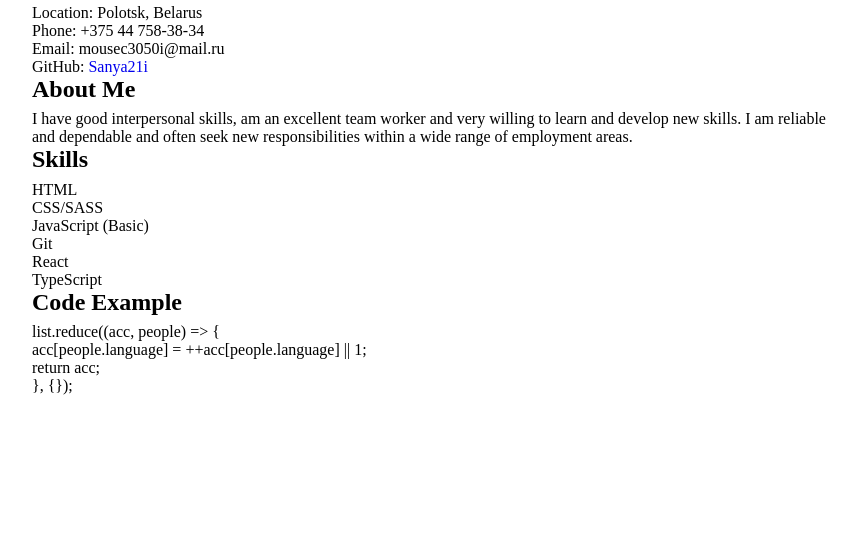
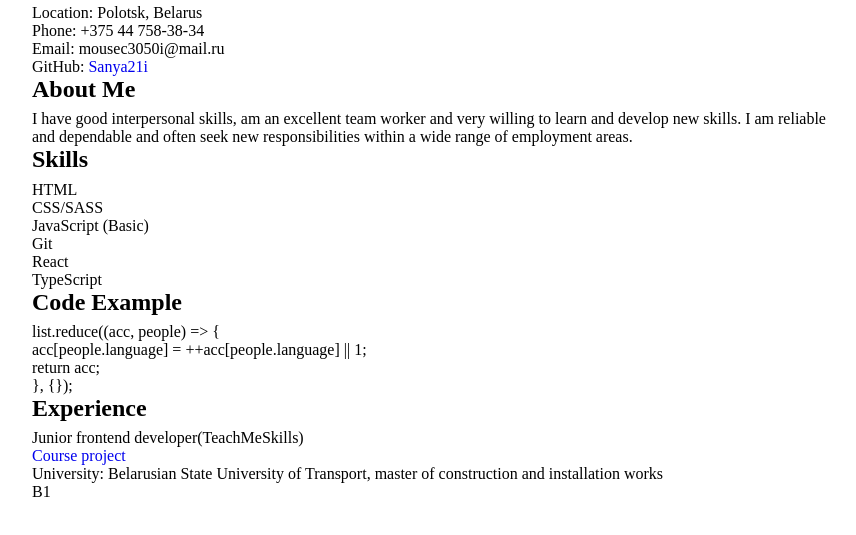
Before and after one commit to Sanya21i/rsschool-cv, a plain HTML site: page index.html in a window 1280 px wide. Shown: the part 99-634 px from the top of the page, without its empty margins (208-1064 px from the left). Drawn offline with Linux system fonts and the light colour scheme.

Commit message:
feat: add experince, education, english

```diff
--- a/index.html
+++ b/index.html
@@ -57,6 +57,27 @@
 					</span>
 				</div>
 			</div>
+			<div class="experience">
+				<h2>Experience</h2>
+				<ul>
+					<li>Junior frontend developer(TeachMeSkills)</li>
+					<ol>
+						<li><a href="https://github.com/Sanya21i/Diplom_React">Course project</a></li>
+					</ol>
+				</ul>
+			</div>
+			<div class="education">
+				<ul>
+					<li>University: Belarusian State University of Transport, master of construction and installation works</li>
+				</ul>
+			</div>
+			<div class="english">
+				<ul>
+					<li>
+						B1
+					</li>
+				</ul>
+			</div>
 		</main>
 	</div>
 </body>
```
